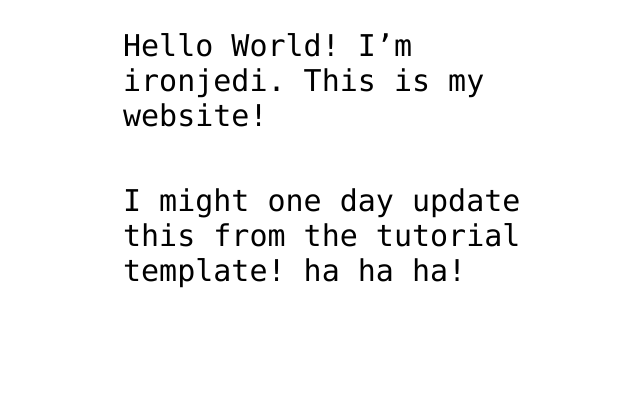
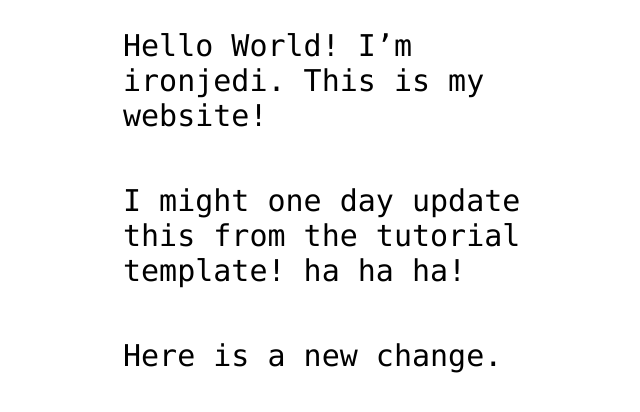
Before and after one commit to drewblankley/drewblankley.github.io, a plain HTML site: page index.html in a window 1280 px wide. Shown: the part 360-772 px from the top of the page, without its empty margins (317-957 px from the left). Drawn offline with Linux system fonts and the light colour scheme.

Commit message:
Update index.html
added an extra 'paragraph'

```diff
--- a/index.html
+++ b/index.html
@@ -14,6 +14,7 @@
 <!-- Change this code here by copy and pasting your template on line 15 -->
 <p>Hello World! I’m ironjedi. This is my website!</p>
 <p>I might one day update this from the tutorial template! ha ha ha!</p>
+  <p>Here is a new change.</p>
 
 </body>
 </html>
```
